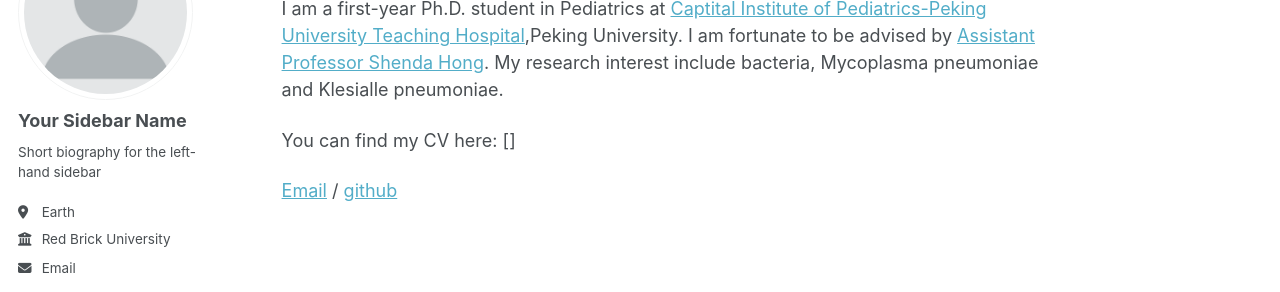
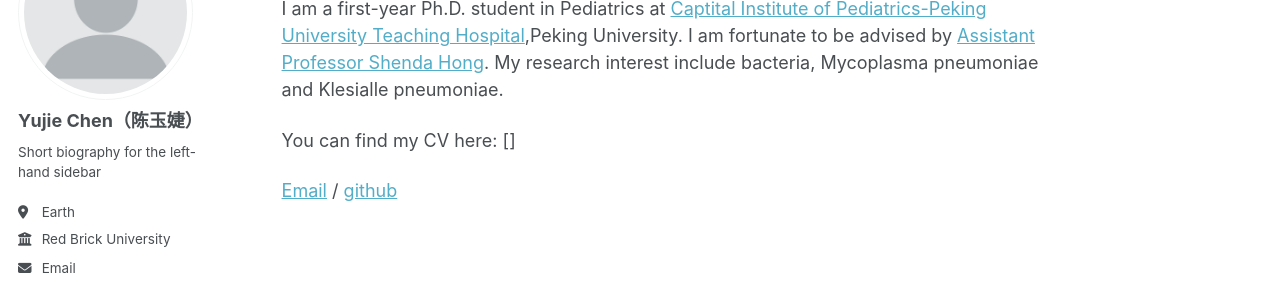
Before and after one commit to yujie7799/yujie7799.github.io, a Jekyll site: the page built from _pages/about.md, in a window 1280 px wide. Shown: the part 174-466 px from the top of the page. Built offline with Jekyll 4.4.1, drawn with Linux system fonts in a browser that asks for light colours; some web fonts are replaced; a script that is not in the unit is left out.

Commit message:
Update _config.yml

```diff
--- a/_config.yml
+++ b/_config.yml
@@ -24,7 +24,7 @@ repository               : "academicpages/academicpages.github.io"
 author:
   # Biographic information
   avatar           : "profile.png"
-  name             : "Your Sidebar Name"
+  name             : "Yujie Chen（陈玉婕）"
   pronouns         : # example: "she/her"
   bio              : "Short biography for the left-hand sidebar"
   location         : "Earth"
```
